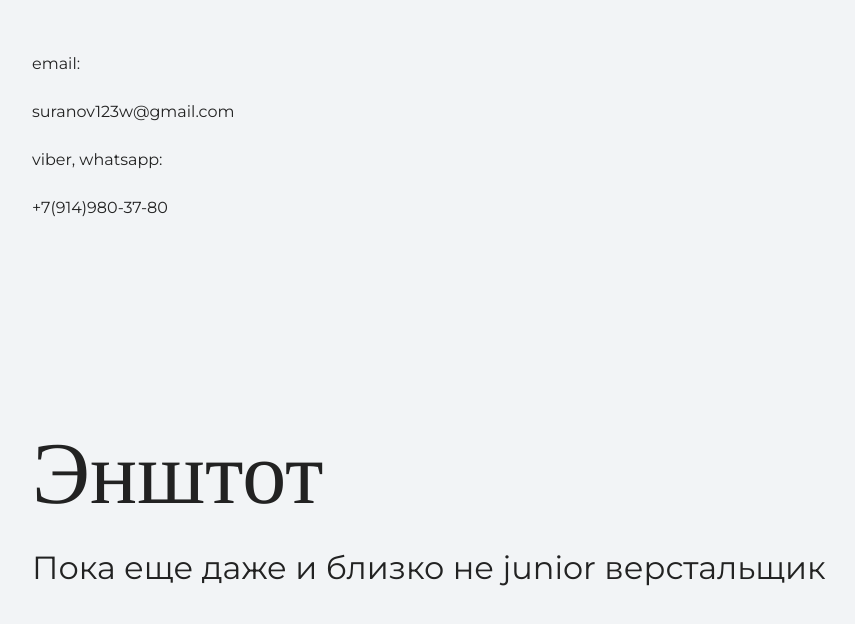
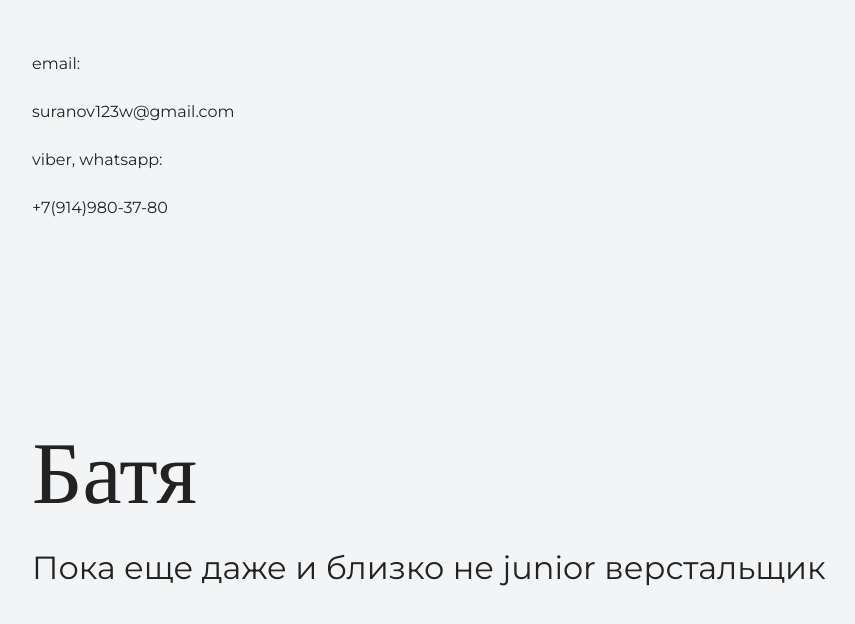
Before and after one commit to Kss03/started, a plain HTML site: page index.html in a window 1280 px wide. Shown: the top 624 px of the page, without its empty margins (144-999 px from the left). Drawn offline with nearby package versions, Linux system fonts and the light colour scheme.

Commit message:
Check functions

```diff
--- a/index.html
+++ b/index.html
@@ -17,7 +17,7 @@
 	    </header>
 
 	    <section class="hero-image">
-	      <h1 class="heading">Энштот</h1>
+	      <h1 class="heading">Батя</h1>
 	      <p>Пока еще даже и близко не junior верстальщик</p>
 	    </section>
 
```
